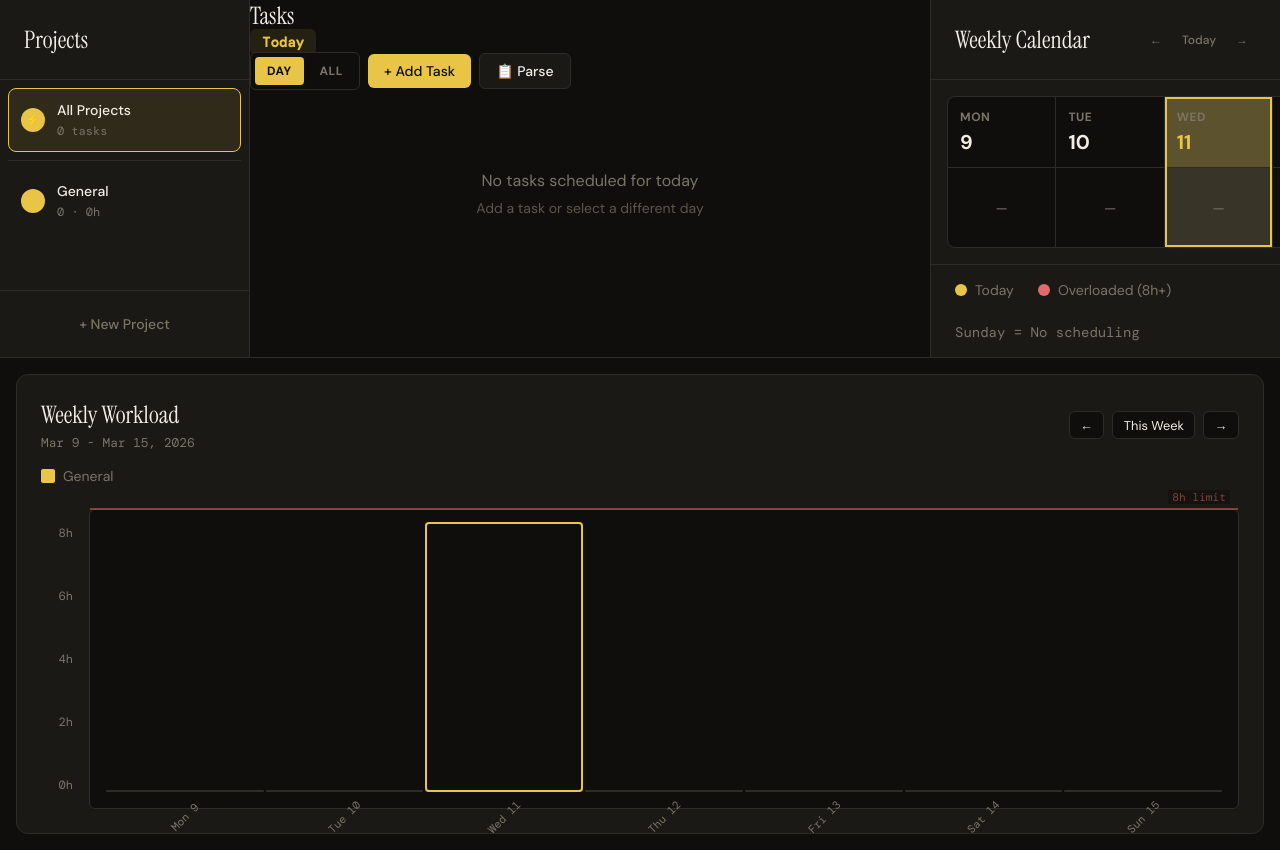
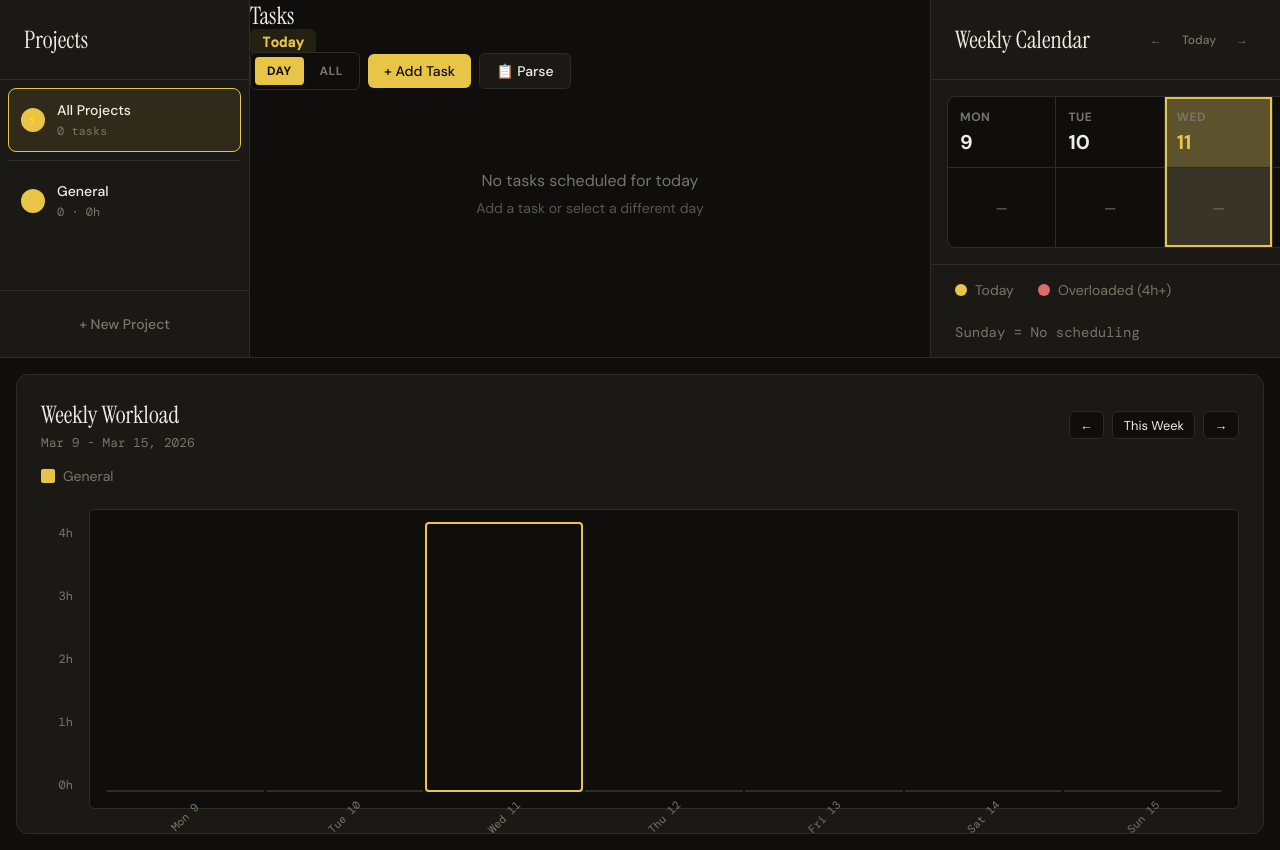
Before and after one commit to vicheda/Mind-ME, a React (Vite) app: page / in a window 1280 px wide. Built offline with nearby package versions, Linux system fonts and the light colour scheme; the HTML template or start-up script is replaced by a standard one.

Commit message:
update limit

```diff
--- a/src/models.js
+++ b/src/models.js
@@ -16,7 +16,7 @@ export const PRIORITY_LEVELS = {
   HIGH: 'high',
 };
 
-export const MAX_HOURS_PER_DAY = 8;
+export const MAX_HOURS_PER_DAY = 4;
 export const MAX_SESSION_HOURS = 2;
 export const STORAGE_KEY = 'syllabus-planner-v2';
 
--- a/src/panels/WorkloadGraph.jsx
+++ b/src/panels/WorkloadGraph.jsx
@@ -89,10 +89,6 @@ const WorkloadGraph = ({ tasks, projects }) => {
         </div>
 
         <div className="graph-content">
-          <div className="graph-threshold-line" style={{ bottom: `${(MAX_HOURS_PER_DAY / maxHours) * 100}%` }}>
-            <span className="threshold-label mono">{MAX_HOURS_PER_DAY}h limit</span>
-          </div>
-
           <div className="graph-bars">
             {days.map((day, index) => {
               const heightPercent = (day.data.total / maxHours) * 100;
```
